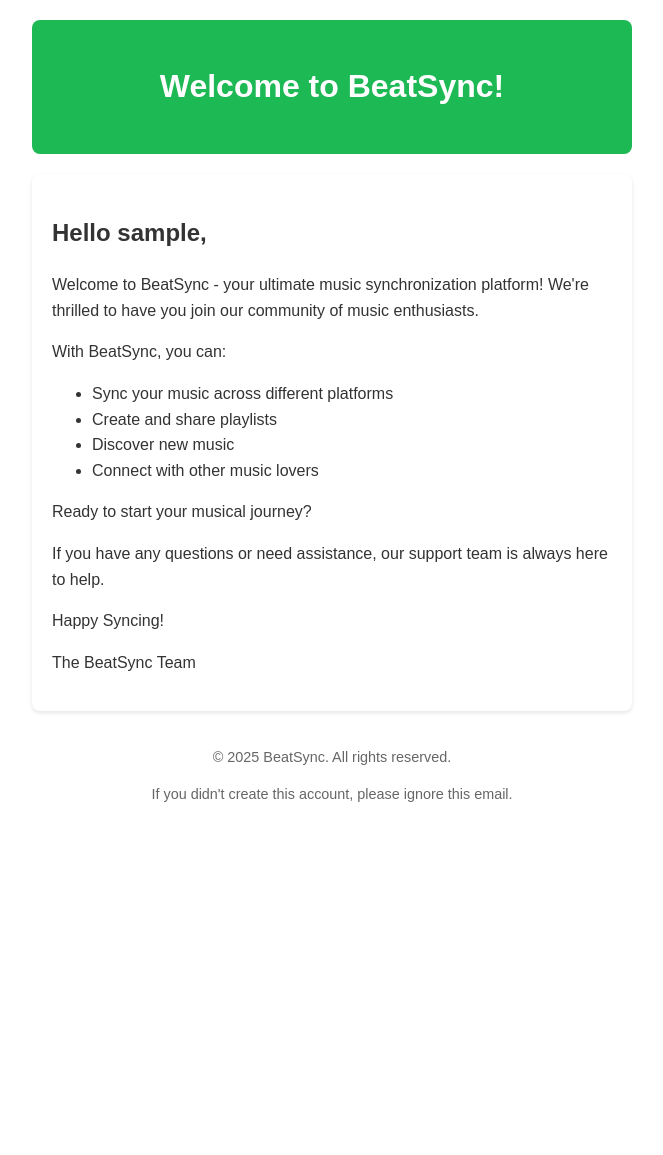
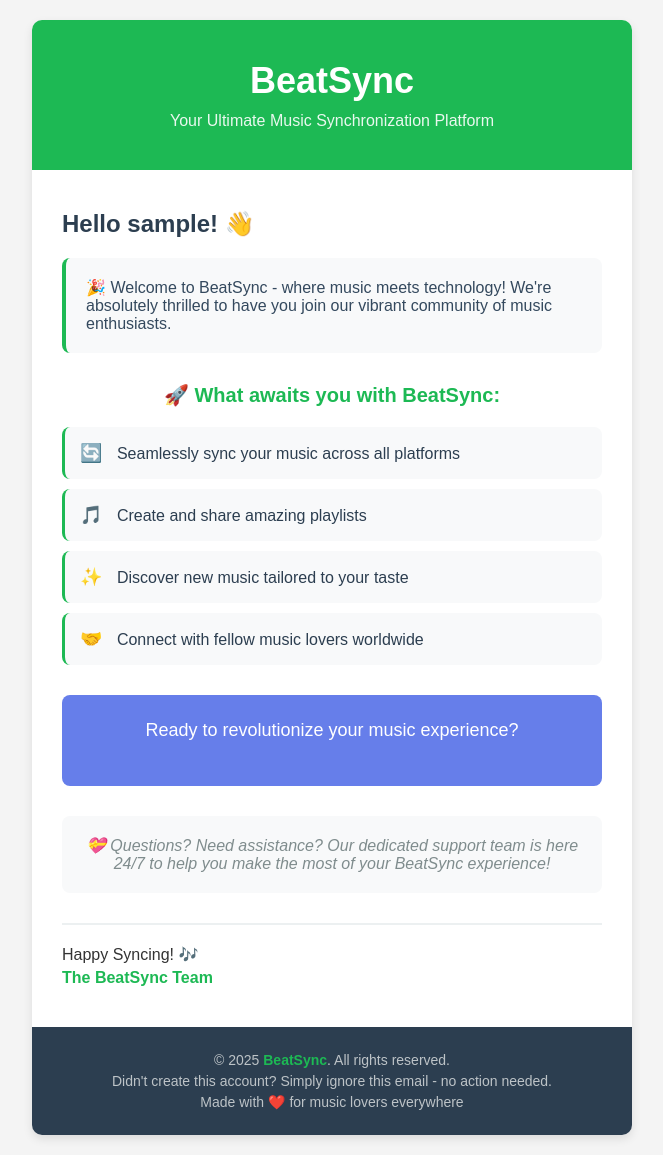
Before and after one commit to Chu-rill/BeatSync, a Node project: template server/views/welcome.hbs in a window 1280 px wide. Shown: the whole page, without its empty margins (308-971 px from the left). Before the commit the page ends 802 px from the top, so only its background shows below. Run offline with Node 20 templates, Linux system fonts and the light colour scheme; the template is opened without the code that fills it: most values are stand-ins (such as "Sample title", 1, 10 or a date in 2020).

Commit message:
feat: update GoogleAuthService to use async user retrieval and enhance welcome email template with improved styling and content

```diff
--- a/server/service/google.auth.service.js
+++ b/server/service/google.auth.service.js
@@ -101,8 +101,10 @@
         },
       });
 
-      let user = this.userRespository.findUserByEmail(response.data.email);
-      console.log("userGoogle:", user);
+      let user = await this.userRespository.findUserByEmail(
+        response.data.email
+      );
+
       if (!user) {
         user = await this.userRespository.createUser({
           email: response.data.email,
--- a/server/views/welcome.hbs
+++ b/server/views/welcome.hbs
@@ -3,53 +3,178 @@
     <meta charset="UTF-8" />
     <meta name="viewport" content="width=device-width, initial-scale=1.0" />
     <title>Welcome to BeatSync</title>
-    <style>
-      body { font-family: 'Arial', sans-serif; line-height: 1.6; color: #333;
-      max-width: 600px; margin: 0 auto; padding: 20px; } .header { text-align:
-      center; padding: 20px 0; background: #1DB954; color: white; border-radius:
-      8px; margin-bottom: 20px; } .content { background: #fff; padding: 20px;
-      border-radius: 8px; box-shadow: 0 2px 4px rgba(0,0,0,0.1); } .button {
-      display: inline-block; padding: 12px 24px; background: #1DB954; color:
-      white; text-decoration: none; border-radius: 25px; margin: 20px 0; }
-      .footer { text-align: center; padding: 20px; color: #666; font-size:
-      0.9em; }
-    </style>
   </head>
-  <body>
-    <div class="header">
-      <h1>Welcome to BeatSync!</h1>
-    </div>
+  <body
+    style="font-family: Arial, sans-serif; line-height: 1.6; color: #333; margin: 0; padding: 0; background-color: #f4f4f4;"
+  >
 
-    <div class="content">
-      <h2>Hello {{username}},</h2>
+    <table
+      width="100%"
+      cellpadding="0"
+      cellspacing="0"
+      style="background-color: #f4f4f4; padding: 20px;"
+    >
+      <tr>
+        <td align="center">
 
-      <p>Welcome to BeatSync - your ultimate music synchronization platform!
-        We're thrilled to have you join our community of music enthusiasts.</p>
+          <!-- Main Container -->
+          <table
+            width="600"
+            cellpadding="0"
+            cellspacing="0"
+            style="background-color: #ffffff; border-radius: 10px; overflow: hidden; box-shadow: 0 4px 10px rgba(0,0,0,0.1);"
+          >
 
-      <p>With BeatSync, you can:</p>
-      <ul>
-        <li>Sync your music across different platforms</li>
-        <li>Create and share playlists</li>
-        <li>Discover new music</li>
-        <li>Connect with other music lovers</li>
-      </ul>
+            <!-- Header -->
+            <tr>
+              <td
+                style="background-color: #1DB954; color: white; text-align: center; padding: 40px 20px;"
+              >
+                <h1
+                  style="margin: 0; font-size: 36px; font-weight: bold;"
+                >BeatSync</h1>
+                <p
+                  style="margin: 10px 0 0 0; font-size: 16px; opacity: 0.9;"
+                >Your Ultimate Music Synchronization Platform</p>
+              </td>
+            </tr>
 
-      <p>Ready to start your musical journey?</p>
+            <!-- Content -->
+            <tr>
+              <td style="padding: 40px 30px;">
 
-      {{!-- <center>
-            <a href="{{verificationLink}}" class="button">Get Started</a>
-        </center> --}}
+                <h2
+                  style="color: #2c3e50; font-size: 24px; margin: 0 0 20px 0;"
+                >Hello {{username}}! 👋</h2>
 
-      <p>If you have any questions or need assistance, our support team is
-        always here to help.</p>
+                <div
+                  style="background-color: #f8f9fa; padding: 20px; border-radius: 8px; border-left: 4px solid #1DB954; margin: 20px 0;"
+                >
+                  <p style="margin: 0; font-size: 16px; color: #34495e;">
+                    🎉 Welcome to BeatSync - where music meets technology! We're
+                    absolutely thrilled to have you join our vibrant community
+                    of music enthusiasts.
+                  </p>
+                </div>
 
-      <p>Happy Syncing!</p>
-      <p>The BeatSync Team</p>
-    </div>
+                <h3
+                  style="color: #1DB954; font-size: 20px; margin: 30px 0 20px 0; text-align: center;"
+                >🚀 What awaits you with BeatSync:</h3>
 
-    <div class="footer">
-      <p>© 2025 BeatSync. All rights reserved.</p>
-      <p>If you didn't create this account, please ignore this email.</p>
-    </div>
+                <!-- Features Table -->
+                <table
+                  width="100%"
+                  cellpadding="0"
+                  cellspacing="0"
+                  style="margin: 20px 0;"
+                >
+                  <tr>
+                    <td
+                      style="padding: 15px; background-color: #f8f9fa; border-radius: 8px; margin-bottom: 10px; border-left: 3px solid #1DB954;"
+                    >
+                      <span
+                        style="font-size: 18px; margin-right: 10px;"
+                      >🔄</span>
+                      <span style="color: #2c3e50; font-weight: 500;">Seamlessly
+                        sync your music across all platforms</span>
+                    </td>
+                  </tr>
+                  <tr><td style="height: 10px;"></td></tr>
+                  <tr>
+                    <td
+                      style="padding: 15px; background-color: #f8f9fa; border-radius: 8px; margin-bottom: 10px; border-left: 3px solid #1DB954;"
+                    >
+                      <span
+                        style="font-size: 18px; margin-right: 10px;"
+                      >🎵</span>
+                      <span style="color: #2c3e50; font-weight: 500;">Create and
+                        share amazing playlists</span>
+                    </td>
+                  </tr>
+                  <tr><td style="height: 10px;"></td></tr>
+                  <tr>
+                    <td
+                      style="padding: 15px; background-color: #f8f9fa; border-radius: 8px; margin-bottom: 10px; border-left: 3px solid #1DB954;"
+                    >
+                      <span
+                        style="font-size: 18px; margin-right: 10px;"
+                      >✨</span>
+                      <span style="color: #2c3e50; font-weight: 500;">Discover
+                        new music tailored to your taste</span>
+                    </td>
+                  </tr>
+                  <tr><td style="height: 10px;"></td></tr>
+                  <tr>
+                    <td
+                      style="padding: 15px; background-color: #f8f9fa; border-radius: 8px; margin-bottom: 10px; border-left: 3px solid #1DB954;"
+                    >
+                      <span
+                        style="font-size: 18px; margin-right: 10px;"
+                      >🤝</span>
+                      <span style="color: #2c3e50; font-weight: 500;">Connect
+                        with fellow music lovers worldwide</span>
+                    </td>
+                  </tr>
+                </table>
+
+                <!-- CTA Section -->
+                <div
+                  style="text-align: center; margin: 30px 0; padding: 25px; background-color: #667eea; border-radius: 8px;"
+                >
+                  <p
+                    style="color: white; font-size: 18px; margin: 0 0 20px 0; font-weight: 500;"
+                  >Ready to revolutionize your music experience?</p>
+                  {{!-- <a
+                    href="{{verificationLink}}"
+                    style="display: inline-block; padding: 12px 30px; background-color: #1DB954; color: white; text-decoration: none; border-radius: 25px; font-size: 16px; font-weight: bold;"
+                  >START YOUR JOURNEY</a> --}}
+                </div>
+
+                <!-- Support Text -->
+                <div
+                  style="background-color: #f8f9fa; padding: 20px; border-radius: 8px; text-align: center; margin: 20px 0;"
+                >
+                  <p style="margin: 0; color: #7f8c8d; font-style: italic;">
+                    💝 Questions? Need assistance? Our dedicated support team is
+                    here 24/7 to help you make the most of your BeatSync
+                    experience!
+                  </p>
+                </div>
+
+                <!-- Signature -->
+                <div
+                  style="margin-top: 30px; padding-top: 20px; border-top: 2px solid #ecf0f1;"
+                >
+                  <p style="margin: 0; font-size: 16px;">Happy Syncing! 🎶</p>
+                  <p
+                    style="margin: 5px 0 0 0; font-weight: bold; color: #1DB954; font-size: 16px;"
+                  >The BeatSync Team</p>
+                </div>
+
+              </td>
+            </tr>
+
+            <!-- Footer -->
+            <tr>
+              <td
+                style="background-color: #2c3e50; color: #bdc3c7; text-align: center; padding: 25px 20px; font-size: 14px;"
+              >
+                <p style="margin: 0 0 5px 0;">© 2025
+                  <span
+                    style="color: #1DB954; font-weight: bold;"
+                  >BeatSync</span>. All rights reserved.</p>
+                <p style="margin: 5px 0;">Didn't create this account? Simply
+                  ignore this email - no action needed.</p>
+                <p style="margin: 5px 0 0 0;">Made with ❤️ for music lovers
+                  everywhere</p>
+              </td>
+            </tr>
+
+          </table>
+
+        </td>
+      </tr>
+    </table>
+
   </body>
 </html>
```
